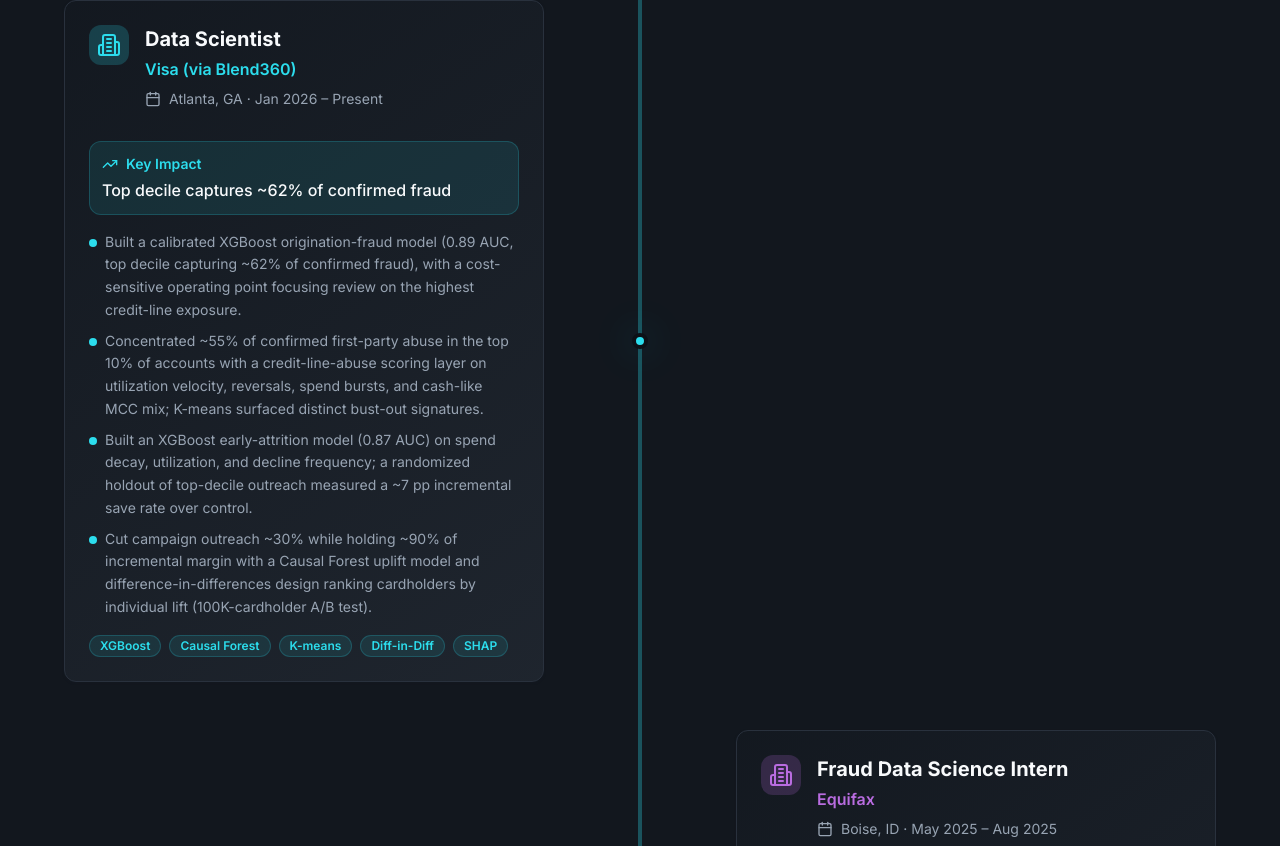
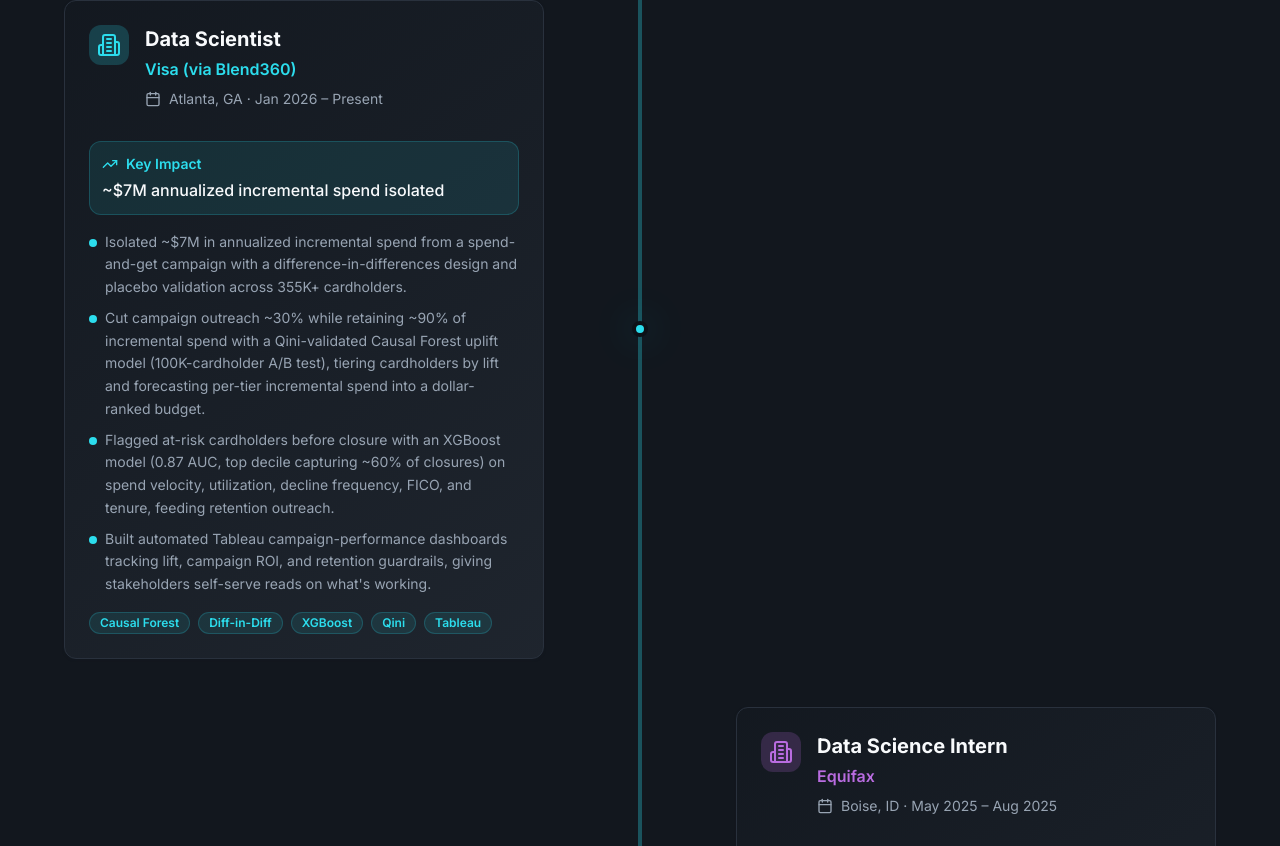
Before and after one commit to AbhayPrabhakar4100/portfoliodatascience, a React (Vite) app: page / in a window 1280 px wide. Shown: the part 3134-3980 px from the top of the page. Built offline with nearby package versions, Linux system fonts and the light colour scheme.

Commit message:
Changes
Co-authored-by: AbhayPrabhakar4100 <199661610+AbhayPrabhakar4100@users.noreply.github.com>

```diff
--- a/src/components/sections/ExperienceSection.tsx
+++ b/src/components/sections/ExperienceSection.tsx
@@ -9,18 +9,18 @@ const ExperienceSection = () => {
       role: "Data Scientist",
       period: "Atlanta, GA · Jan 2026 – Present",
       achievements: [
-        "Built a calibrated XGBoost origination-fraud model (0.89 AUC, top decile capturing ~62% of confirmed fraud), with a cost-sensitive operating point focusing review on the highest credit-line exposure.",
-        "Concentrated ~55% of confirmed first-party abuse in the top 10% of accounts with a credit-line-abuse scoring layer on utilization velocity, reversals, spend bursts, and cash-like MCC mix; K-means surfaced distinct bust-out signatures.",
-        "Built an XGBoost early-attrition model (0.87 AUC) on spend decay, utilization, and decline frequency; a randomized holdout of top-decile outreach measured a ~7 pp incremental save rate over control.",
-        "Cut campaign outreach ~30% while holding ~90% of incremental margin with a Causal Forest uplift model and difference-in-differences design ranking cardholders by individual lift (100K-cardholder A/B test)."
+        "Isolated ~$7M in annualized incremental spend from a spend-and-get campaign with a difference-in-differences design and placebo validation across 355K+ cardholders.",
+        "Cut campaign outreach ~30% while retaining ~90% of incremental spend with a Qini-validated Causal Forest uplift model (100K-cardholder A/B test), tiering cardholders by lift and forecasting per-tier incremental spend into a dollar-ranked budget.",
+        "Flagged at-risk cardholders before closure with an XGBoost model (0.87 AUC, top decile capturing ~60% of closures) on spend velocity, utilization, decline frequency, FICO, and tenure, feeding retention outreach.",
+        "Built automated Tableau campaign-performance dashboards tracking lift, campaign ROI, and retention guardrails, giving stakeholders self-serve reads on what's working."
       ],
-      technologies: ["XGBoost", "Causal Forest", "K-means", "Diff-in-Diff", "SHAP"],
-      impact: "Top decile captures ~62% of confirmed fraud",
+      technologies: ["Causal Forest", "Diff-in-Diff", "XGBoost", "Qini", "Tableau"],
+      impact: "~$7M annualized incremental spend isolated",
       color: "primary"
     },
     {
       company: "Equifax",
-      role: "Fraud Data Science Intern",
+      role: "Data Science Intern",
       period: "Boise, ID · May 2025 – Aug 2025",
       achievements: [
         "Improved email-tumbling fraud recall from 0.33 to 0.95 by normalizing emails across 40+ providers over 15B transactions, linking fake-distinct accounts into identity clusters with detectable velocity and abuse patterns.",
@@ -33,7 +33,7 @@ const ExperienceSection = () => {
     },
     {
       company: "Truist Bank (Graduate Research Assistant, GSU)",
-      role: "Fraud Risk Data Scientist",
+      role: "Data Scientist",
       period: "Atlanta, GA · Aug 2024 – May 2025",
       achievements: [
         "Led a 4-person team building a 500K-record mortgage application dataset with 24 fraud-risk features designed to catch fraud without penalizing legitimate borrowers.",
@@ -59,7 +59,7 @@ const ExperienceSection = () => {
     },
     {
       company: "MetLife",
-      role: "Fraud Data Science Intern",
+      role: "Data Science Intern",
       period: "New Delhi, India · Aug 2022 – Dec 2022",
       achievements: [
         "Built an NLP pipeline over 100K+ adjuster notes, fine-tuning BERT with topic-model features to surface staged-accident and inflated-severity narratives keyword search missed.",
```
